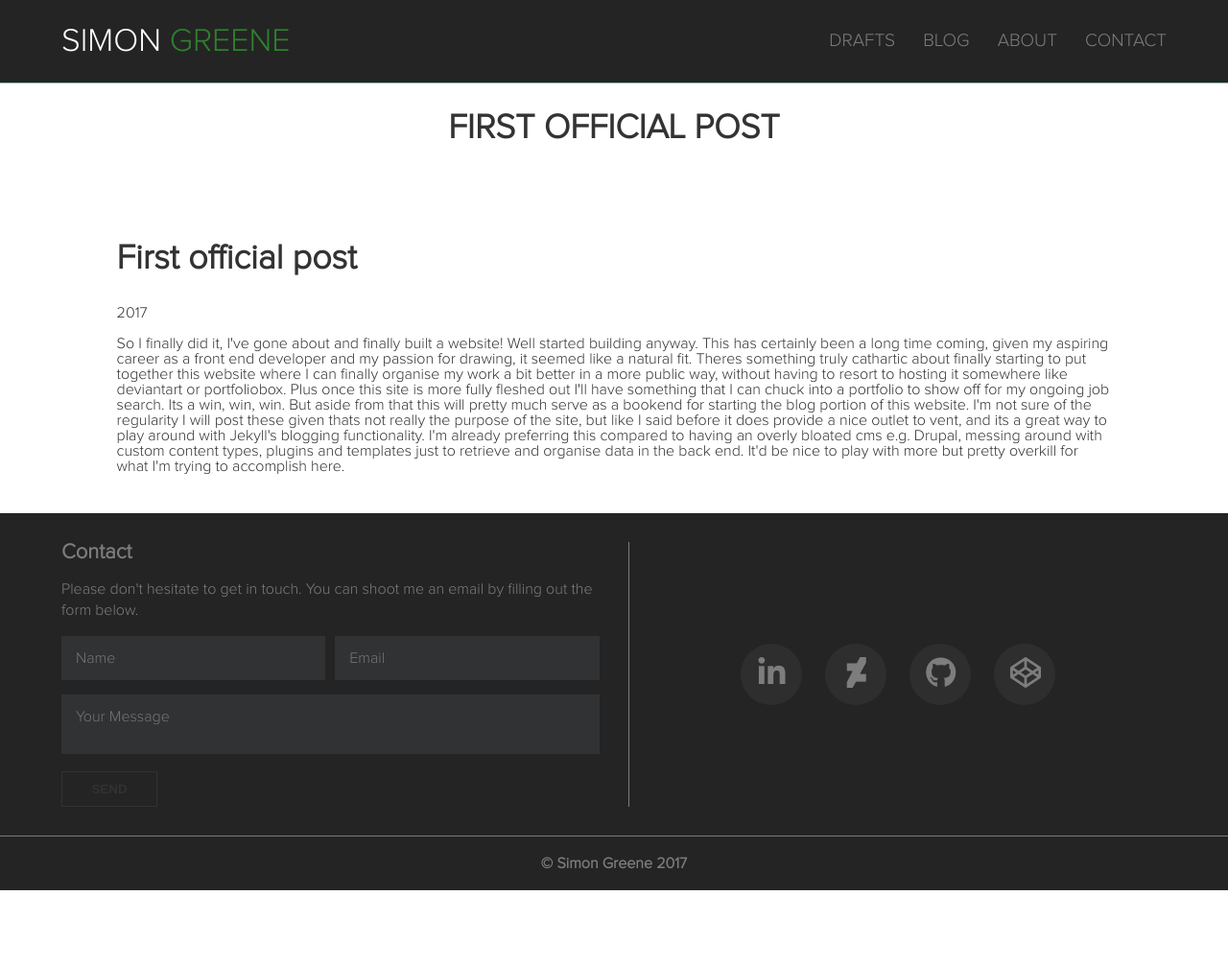
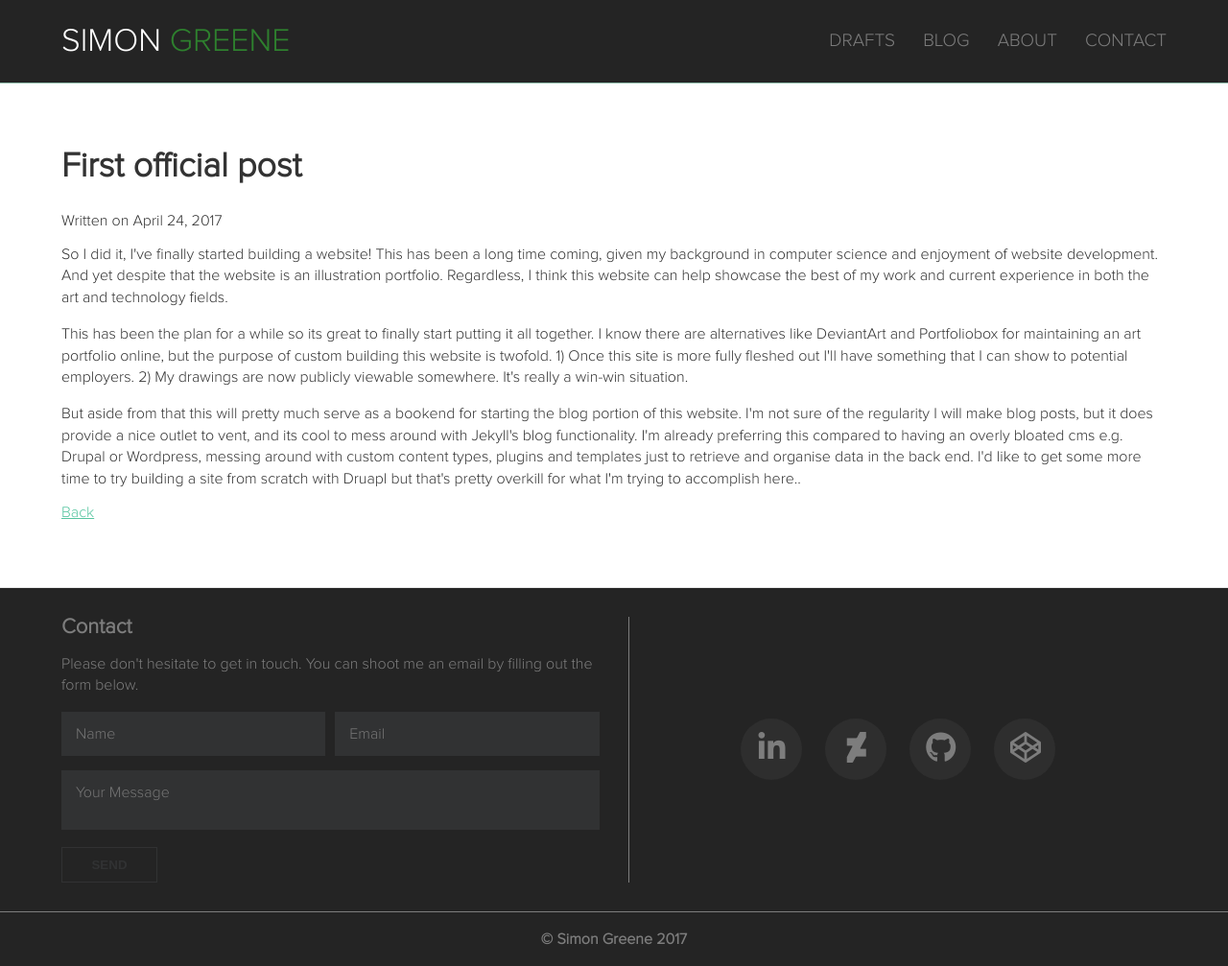
Before and after one commit to simonrg/web-portfolio, a Jekyll site: the page built from _posts/2017-04-24-first-official-post.html, in a window 1280 px wide and 1007 px high. Shown: the whole window at 96% size. Built offline with Jekyll 4.4.1, drawn with Linux system fonts in a browser that asks for light colours; nearby versions of some CDN libraries.

Commit message:
Fix post formatting and clean up content

```diff
--- a/_includes/post-list.html
+++ b/_includes/post-list.html
@@ -3,7 +3,7 @@
     {% for post in site.posts %}
       <li>
         <h3 class="blog-heading">{{ post.title }}</h3>
-        <span class="post-meta">Apr 24, 2017</span>
+        <span class="post-meta">{{ post.date | date: "%B %e, %Y" }}</span>
         <p class="blog-excerpt">{{ post.excerpt }}</p>
         <p><a href="{{ post.url }}">Read more ></a></p>
       </li>
--- a/_layouts/default.html
+++ b/_layouts/default.html
@@ -21,7 +21,7 @@
       <main class="page-content" aria-label="Content">
         <div class="wrapper">
 
-        {% if page.title != 'Home' %}
+        {% if page.title != 'Home' and page.layout != 'post' %}
           <h2 class="section-title">{{ page.title }}</h2>
         {% endif %}
 
--- a/_layouts/post.html
+++ b/_layouts/post.html
@@ -5,15 +5,15 @@
 <main class="page-content" aria-label="Content">
   <div class="page-content__block">
 
-    <div class="wrapper">
-			<article class="post">
-		  	<h2>{{ page.title }}</h2>
+	<article class="post">
+		<h2>{{ page.title }}</h2>
 
-		  	<div class="date">Written on {{ page.date | date: "%B %e, %Y" }}</div>
+		<div class="post-date">Written on {{ page.date | date: "%B %e, %Y" }}</div>
 
-				<div class="entry">{{ content }}</div>
-			</article>
-    </div>
+		<div class="entry">{{ content }}</div>
+
+		<a href="{{site.baseurl}}/blog">Back</a>
+	</article>
 
   </div>
 </main>
--- a/_posts/2017-04-24-first-official-post.html
+++ b/_posts/2017-04-24-first-official-post.html
@@ -5,6 +5,8 @@
 categories: jekyll update
 ---
 
-So I finally did it, I've gone about and finally built a website! Well started building anyway. This has certainly been a long time coming, given my aspiring career as a front end developer and my passion for drawing, it seemed like a natural fit. Theres something truly cathartic about finally starting to put together this website where I can finally organise my work a bit better in a more public way, without having to resort to hosting it somewhere like deviantart or portfoliobox. Plus once this site is more fully fleshed out I'll have something that I can chuck into a portfolio to show off for my ongoing job search. Its a win, win, win.
+<p>So I did it, I've finally started building a website! This has been a long time coming, given my background in computer science and enjoyment of website development. And yet despite that the website is an illustration portfolio. Regardless, I think this website can help showcase the best of my work and current experience in both the art and technology fields.</p>
 
-But aside from that this will pretty much serve as a bookend for starting the blog portion of this website. I'm not sure of the regularity I will post these given thats not really the purpose of the site, but like I said before it does provide a nice outlet to vent, and its a great way to play around with Jekyll's blogging functionality. I'm already preferring this compared to having an overly bloated cms e.g. Drupal, messing around with custom content types, plugins and templates just to retrieve and organise data in the back end. It'd be nice to play with more but pretty overkill for what I'm trying to accomplish here.
+<p>This has been the plan for a while so its great to finally start putting it all together. I know there are alternatives like DeviantArt and Portfoliobox for maintaining an art portfolio online, but the purpose of custom building this website is twofold. 1) Once this site is more fully fleshed out I'll have something that I can show to potential employers. 2) My drawings are now publicly viewable somewhere. It's really a win-win situation.</p>
+
+<p>But aside from that this will pretty much serve as a bookend for starting the blog portion of this website. I'm not sure of the regularity I will make blog posts, but it does provide a nice outlet to vent, and its cool to mess around with Jekyll's blog functionality. I'm already preferring this compared to having an overly bloated cms e.g. Drupal or Wordpress, messing around with custom content types, plugins and templates just to retrieve and organise data in the back end. I'd like to get some more time to try building a site from scratch with Druapl but that's pretty overkill for what I'm trying to accomplish here..</p>
--- a/_sass/post-list.scss
+++ b/_sass/post-list.scss
@@ -18,7 +18,7 @@
 }
 
 .post-meta {
-  font-size: 14px;
+  font-size: 16px;
   color: #828282;
   display: block;
 }
--- a/_sass/post.scss
+++ b/_sass/post.scss
@@ -1,3 +1,7 @@
 .date {
 	margin: 16px 0;
 }
+
+.post {
+	margin: 30px 0;
+}
```
